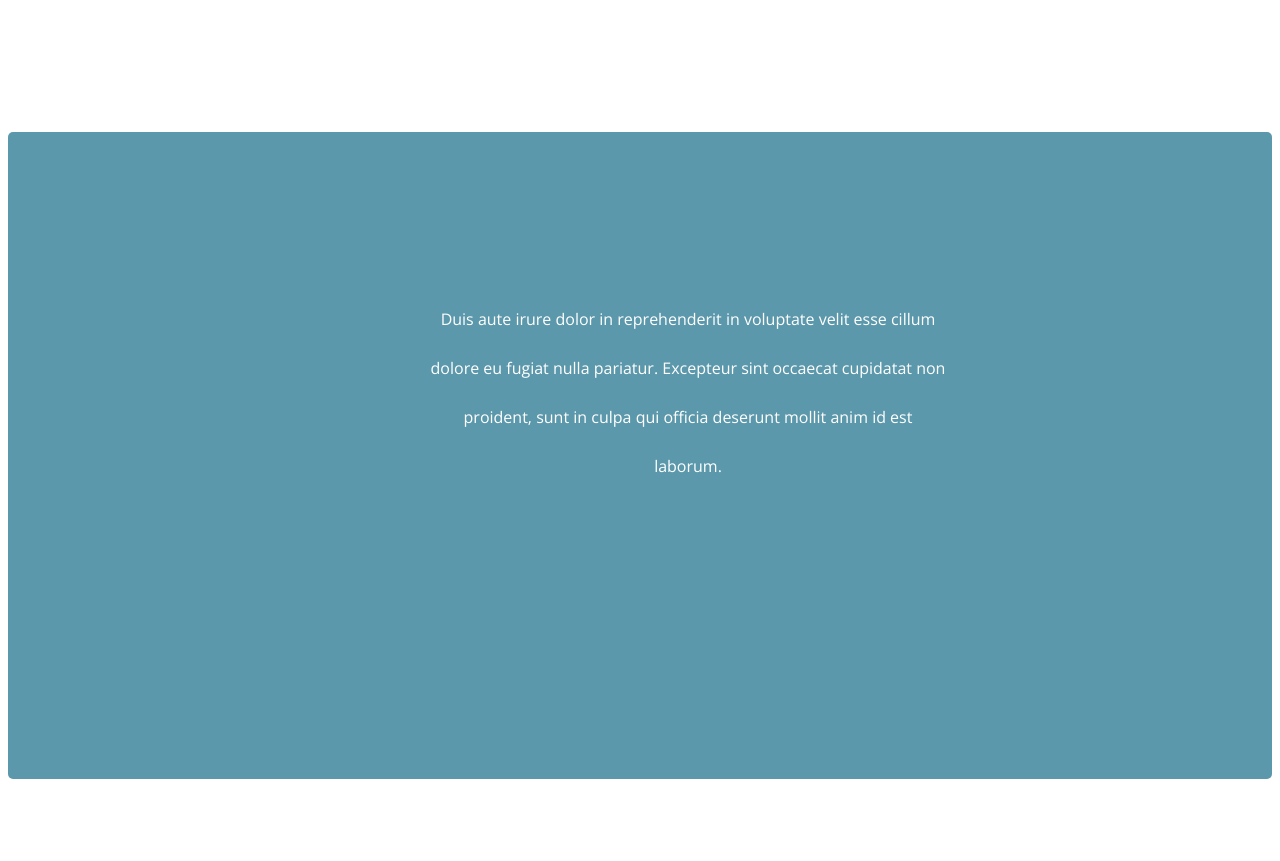
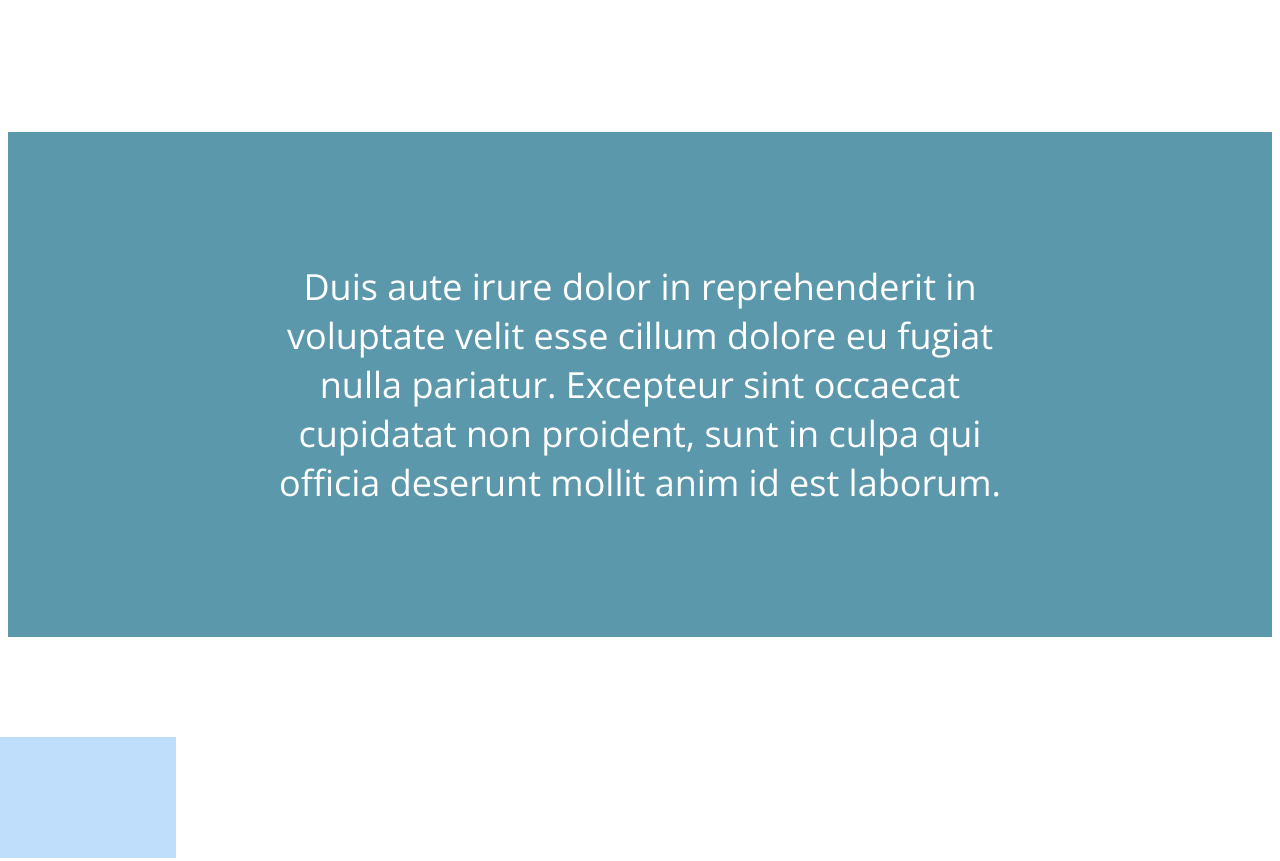
Before and after one commit to sashatrokhymenko/HOMEWORK2, a plain HTML site: page index.html in a window 1280 px wide. Shown: the part 560-1421 px from the top of the page. Drawn offline with nearby package versions, Linux system fonts and the light colour scheme; a web font is replaced by a local one.

Commit message:
Add files via upload

```diff
--- a/style.css
+++ b/style.css
@@ -26,7 +26,7 @@ font-family: 'Open Sans', sans-serif;
 }
 .background {
     text-align: center;
-    padding: 138px 264px;
+    padding: 138px 0;
     background-image: url(./img/pexels-harrison-candlin-2441454\ 1.png);
     background-repeat: no-repeat;
     background-size: cover;
@@ -41,22 +41,22 @@ font-family: 'Open Sans', sans-serif;
 }
 .container {
     max-width: 1400px;
-    margin: o auto;
+    margin: 0 auto;
 }
 .description {
     background-color: #5C98AB;
-    border-radius: 5px;
+    padding: 130px 0;
     text-align: center;
     margin: 0 auto;
-    padding: 30px 50px 20px 50px;
-}
+    }
 .description_text {
-    max-width: 696px;
-    margin: 0 auto 134px;
+    max-width: 726px;
+    margin: 0 auto;
     font-weight: 400px;
     line-height: 49px;
-    padding: 133px 274px 134px 370px;
     color:  #FFFFFF;
+    font-size: 36px;
+    text-align: center;
 
 }
 .description_button {
```
